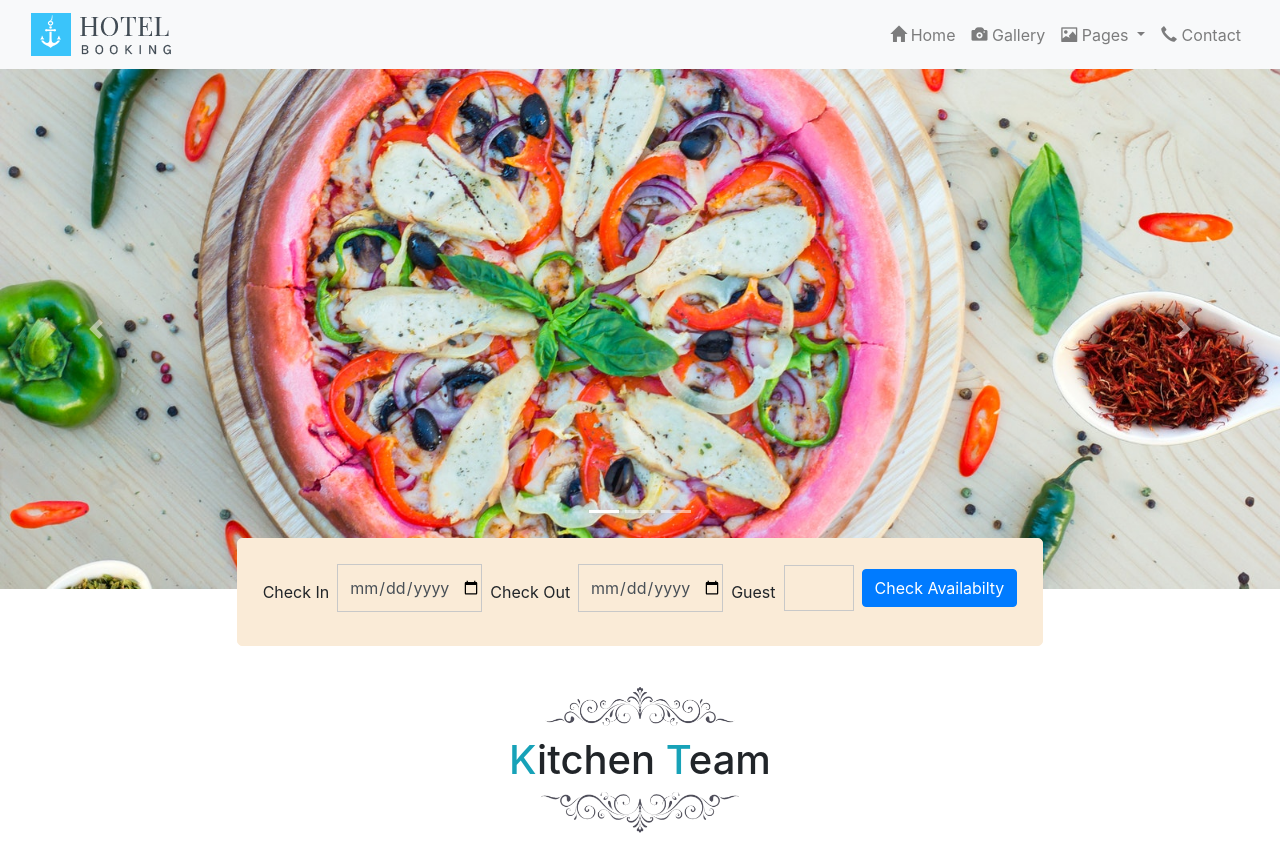
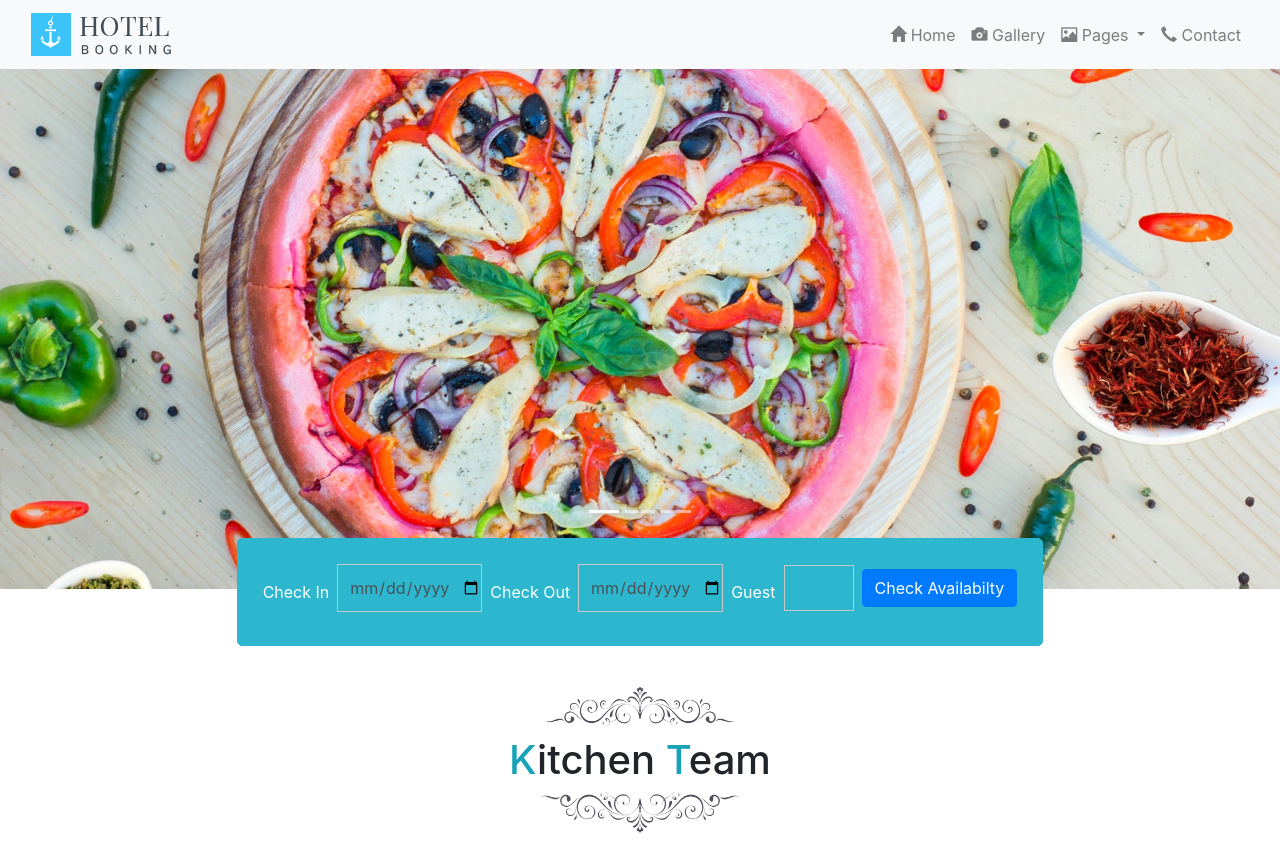
Before and after one commit to shrikantbhoite/hotel-website-template, a plain HTML site: page index.html in a window 1280 px wide. Shown: the top 847 px of the page. Drawn offline with nearby package versions, Linux system fonts and the light colour scheme.

Commit message:
Add files via upload

```diff
--- a/css/style.css
+++ b/css/style.css
@@ -131,11 +131,13 @@ input::placeholder {
     margin: 0 auto;
     margin-top: -75px;
     display: block;
-    background-color: antiquewhite;
-    border:1px solid antiquewhite;
+    background-color: #2cb7ce;
+    border:1px solid #2cb7ce;
     padding: 25px 25px;
     border-radius: 5px;
     z-index: 999;
+    color: #fff;
+
 }
 
 .carousel-indicators li{
```
